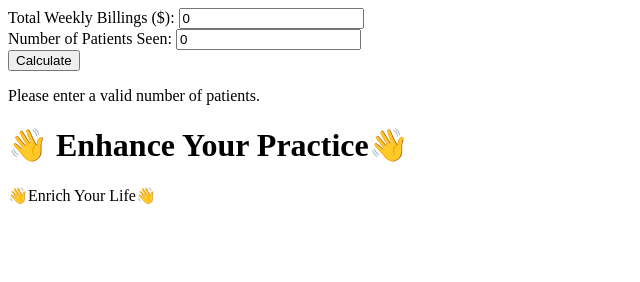
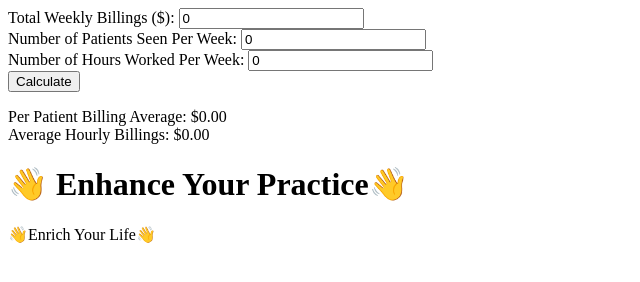
Before and after one commit to Rainvillegithub/Per-Patient-Visit-Calculator-, a plain HTML site: page index.html in a window 1280 px wide. Both pictures are taken after a click on the button "Calculate". Shown: the whole page, without its empty margins (0-640 px from the left). Drawn offline with Linux system fonts and the light colour scheme.

Commit message:
index.html

```diff
--- a/index.html
+++ b/index.html
@@ -1,42 +1,41 @@
 <form id="billingsCalculator">
-  <label for="totalBillings">Total Weekly Billings ($):</label>
-  <input type="number" id="totalBillings" name="totalBillings" value="0"><br>
+  <label for="totalWeeklyBillings">Total Weekly Billings ($):</label>
+  <input type="number" id="totalWeeklyBillings" name="totalWeeklyBillings" value="0"><br>
 
-  <label for="numberPatients">Number of Patients Seen:</label>
-  <input type="number" id="numberPatients" name="numberPatients" value="0"><br>
+  <label for="patientsPerWeek">Number of Patients Seen Per Week:</label>
+  <input type="number" id="patientsPerWeek" name="patientsPerWeek" value="0"><br>
 
-  <button type="button" onclick="calculateBillingsPerPatient()">Calculate</button>
+  <label for="hoursPerWeek">Number of Hours Worked Per Week:</label>
+  <input type="number" id="hoursPerWeek" name="hoursPerWeek" value="0"><br>
+
+  <button type="button" onclick="calculateBillings()">Calculate</button>
 </form>
 
 <p id="result"></p>
 
 <script>
-  function calculateBillingsPerPatient() {
-    const totalBillings = parseFloat(document.getElementById('totalBillings').value) || 0;
-    const numberPatients = parseFloat(document.getElementById('numberPatients').value) || 0;
+  function calculateBillings() {
+    const totalWeeklyBillings = parseFloat(document.getElementById('totalWeeklyBillings').value) || 0;
+    const patientsPerWeek = parseFloat(document.getElementById('patientsPerWeek').value) || 0;
+    const hoursPerWeek = parseFloat(document.getElementById('hoursPerWeek').value) || 0;
 
-    if (numberPatients > 0) {
-      const billingsPerPatient = totalBillings / numberPatients;
-      let feedback = '';
+    let perPatientBillingAverage = 0;
+    let averageHourlyBillings = 0;
 
-      if (billingsPerPatient >= 70 && billingsPerPatient < 90) {
-        feedback = 'Heavy footcare practice. Consider diversifying services.';
-      } else if (billingsPerPatient >= 90 && billingsPerPatient < 110) {
-        feedback = 'Could benefit from increasing surgery and MSK visits.';
-      } else if (billingsPerPatient >= 110 && billingsPerPatient < 130) {
-        feedback = 'Better balance in treatment offerings; more efficient and profitable.';
-      } else if (billingsPerPatient >= 130 && billingsPerPatient < 150) {
-        feedback = 'Ideal billings; thriving practice. Focus on maximizing profitability and patient experience.';
-      } else if (billingsPerPatient >= 150) {
-        feedback = 'Amazing average! Keep it up and consider expanding if desired.';
-      } else {
-        feedback = 'Billings per patient are below $70. Consider evaluating service offerings.';
-      }
+    if (patientsPerWeek > 0) {
+      perPatientBillingAverage = totalWeeklyBillings / patientsPerWeek;
+    }
 
-      document.getElementById('result').innerText = `Billings Per Patient: $${billingsPerPatient.toFixed(2)}\nFeedback: ${feedback}`;
-    } else {
-      document.getElementById('result').innerText = `Please enter a valid number of patients.`;
+    if (hoursPerWeek > 0) {
+      averageHourlyBillings = totalWeeklyBillings / hoursPerWeek;
     }
+
+    const result = `
+      Per Patient Billing Average: $${perPatientBillingAverage.toFixed(2)}<br>
+      Average Hourly Billings: $${averageHourlyBillings.toFixed(2)}
+    `;
+
+    document.getElementById('result').innerHTML = result;
   }
 </script>
 <h1>👋 Enhance Your Practice👋
```
